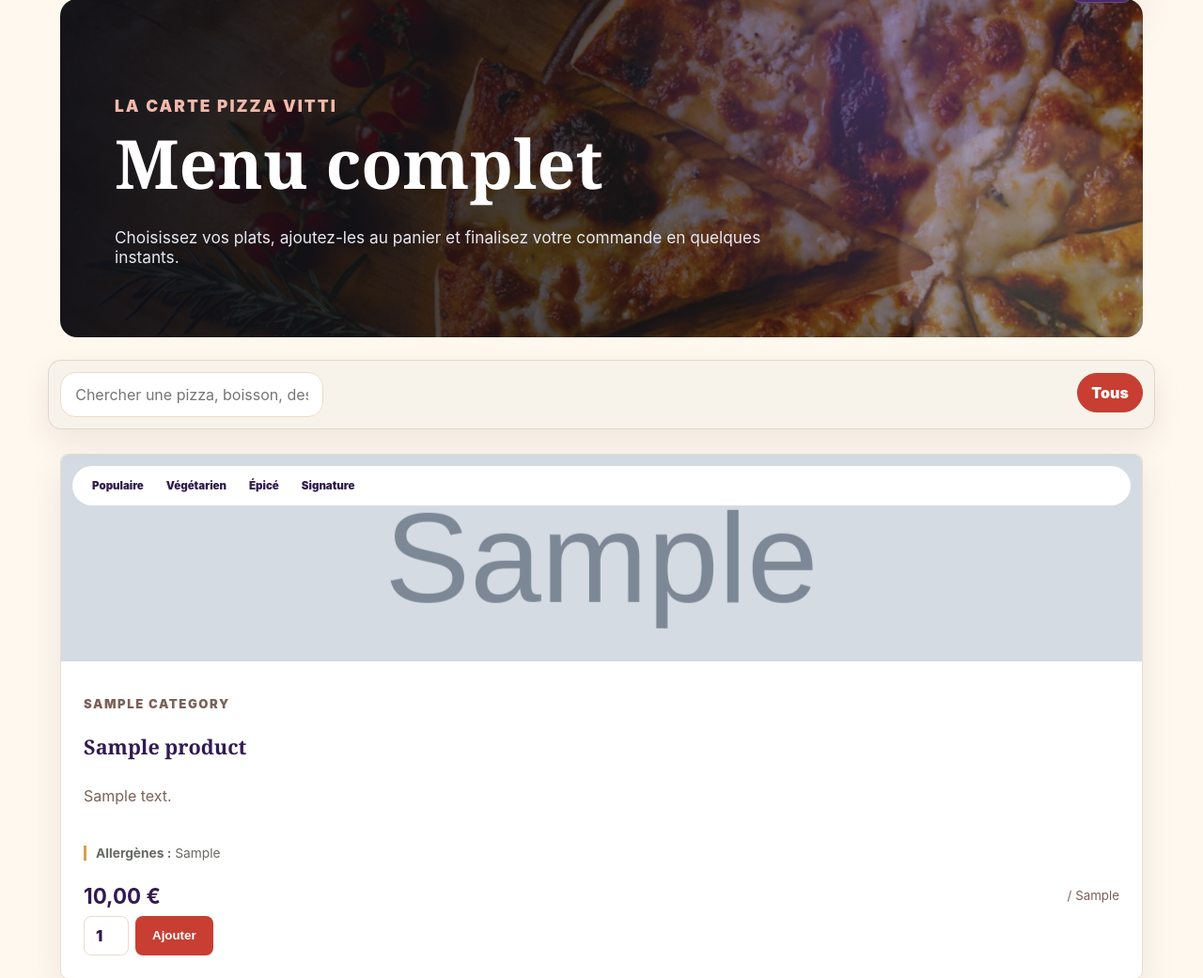
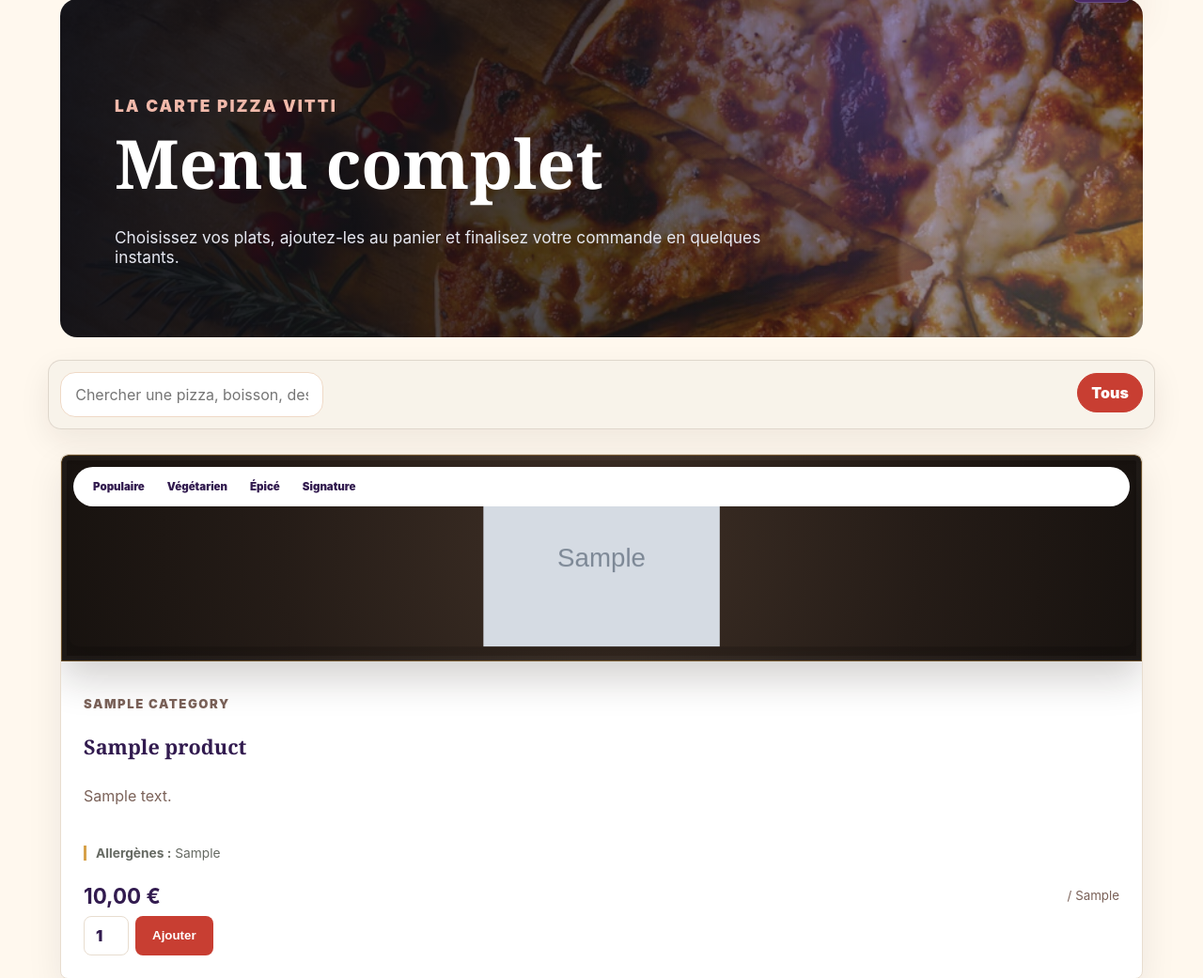
Before and after one commit to maljedaili/pizza-vitti, a Django app: page /fr/menu/ in a window 1280 px wide. Shown: the part 118-1159 px from the top of the page at 94% size. Run offline with Django 5.2, Linux system fonts and the light colour scheme; data comes from the database, SQL or seed files in the repository; tables that the repository leaves empty hold one stand-in row (values such as "Sample post"); grey boxes marked "Sample" are stand-in pictures; some libraries are stand-ins or nearby versions.

Commit message:
Apply framed 3D viewer to all products

```diff
--- a/shop/templates/shop/product_card.html
+++ b/shop/templates/shop/product_card.html
@@ -1,5 +1,5 @@
 <article class="product-card reveal">
-  <a href="{{ product.get_absolute_url }}" class="product-img{% if product.slug == 'la-margherita' %} is-3d-product{% endif %}" data-product-tilt>
+  <a href="{{ product.get_absolute_url }}" class="product-img is-3d-product" data-product-tilt>
     <img src="{{ product.display_image }}" alt="{{ product.name }}" loading="lazy">
     <span class="product-badges">
       {% if product.is_best_seller %}<b>Populaire</b>{% endif %}
--- a/shop/templates/shop/product_detail.html
+++ b/shop/templates/shop/product_detail.html
@@ -2,7 +2,7 @@
 
 {% block content %}
 <section class="detail product-detail">
-  <div class="detail-media{% if product.slug == 'la-margherita' %} is-3d-product{% endif %}" data-product-tilt>
+  <div class="detail-media is-3d-product" data-product-tilt>
     <img src="{{ product.display_image }}" alt="{{ product.name }}">
     <span class="product-tilt-hint" aria-hidden="true">↔ Glissez pour tourner</span>
   </div>
```
